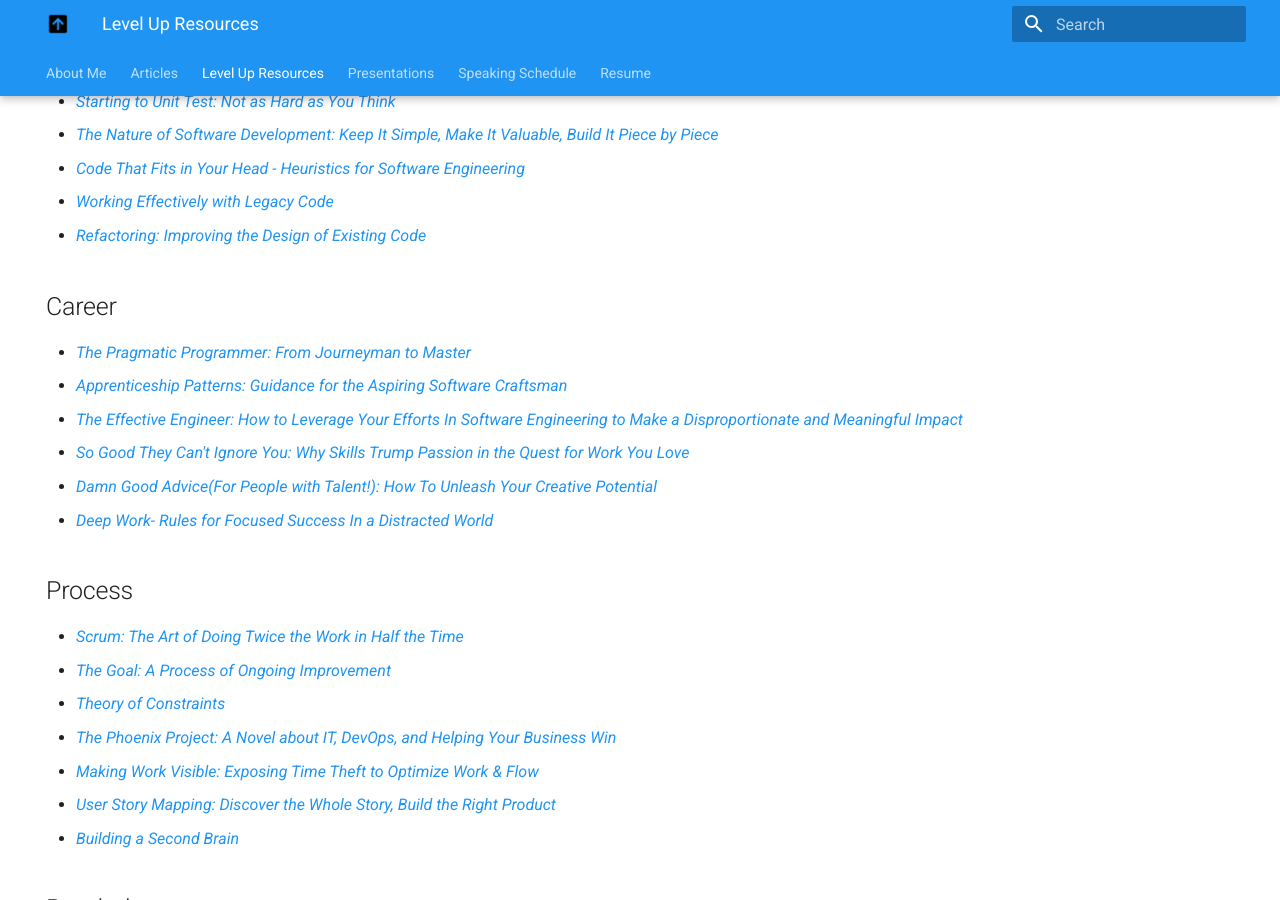
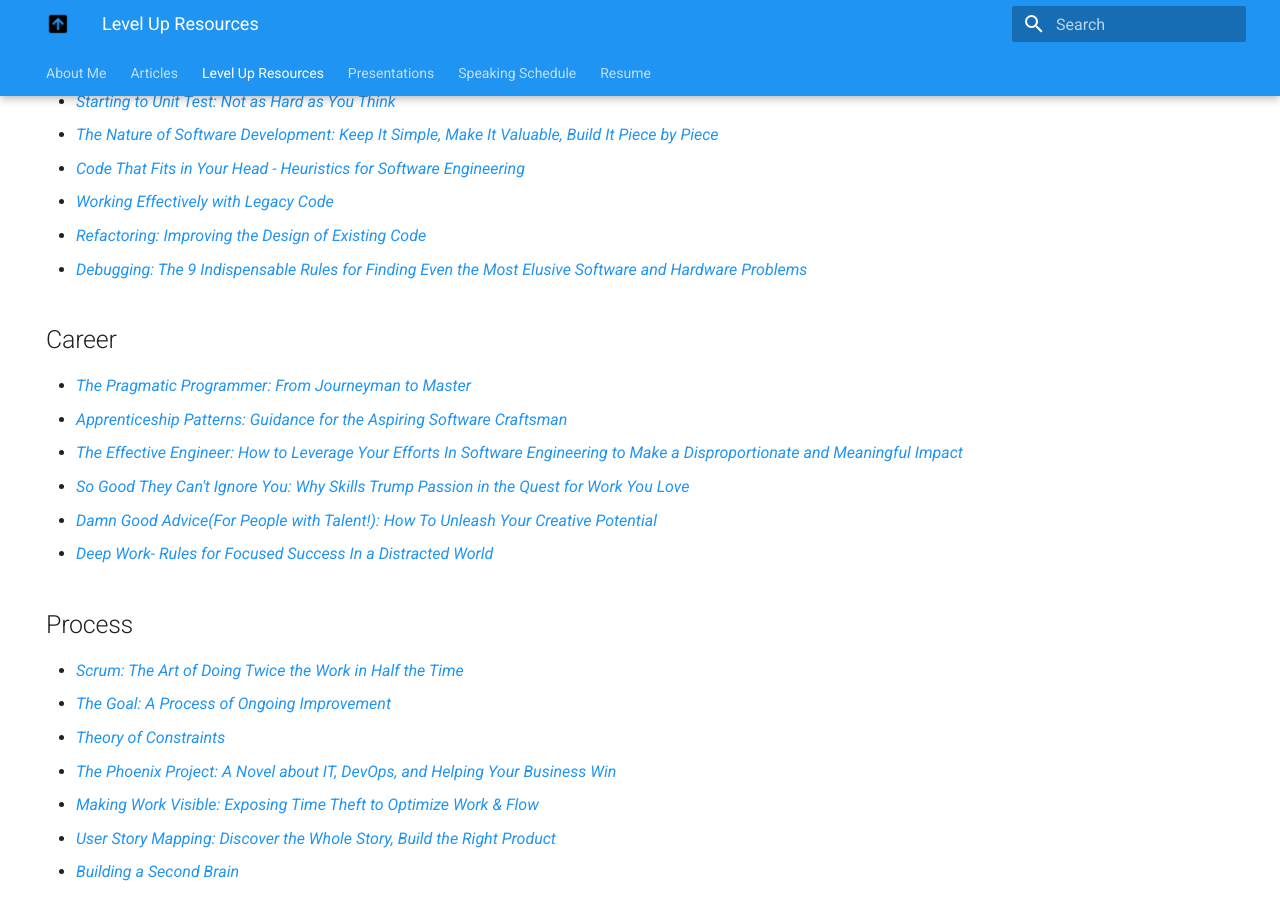
Before and after one commit to cameronpresley/blog, an MkDocs documentation site: the page built from docs/level-up.md, in a window 1280 px wide and 900 px high, scrolled down 916 px. Built offline with MkDocs 1.6.1 and Material for MkDocs 9.7.7, drawn with Linux system fonts in a browser that asks for light colours; plug-ins that fetch from the network failed and are left out.

Commit message:
Update level-up.md (#50)

```diff
--- a/docs/level-up.md
+++ b/docs/level-up.md
@@ -42,6 +42,7 @@
 - _[Code That Fits in Your Head - Heuristics for Software Engineering](https://www.goodreads.com/book/show/57345272-code-that-fits-in-your-head)_
 - _[Working Effectively with Legacy Code](https://www.goodreads.com/book/show/44919.Working_Effectively_with_Legacy_Code)_
 - _[Refactoring: Improving the Design of Existing Code](https://www.goodreads.com/book/show/44936.Refactoring)_
+- _[Debugging: The 9 Indispensable Rules for Finding Even the Most Elusive Software and Hardware Problems](https://www.goodreads.com/en/book/show/3938178)_
 
 ## Career
 
```
